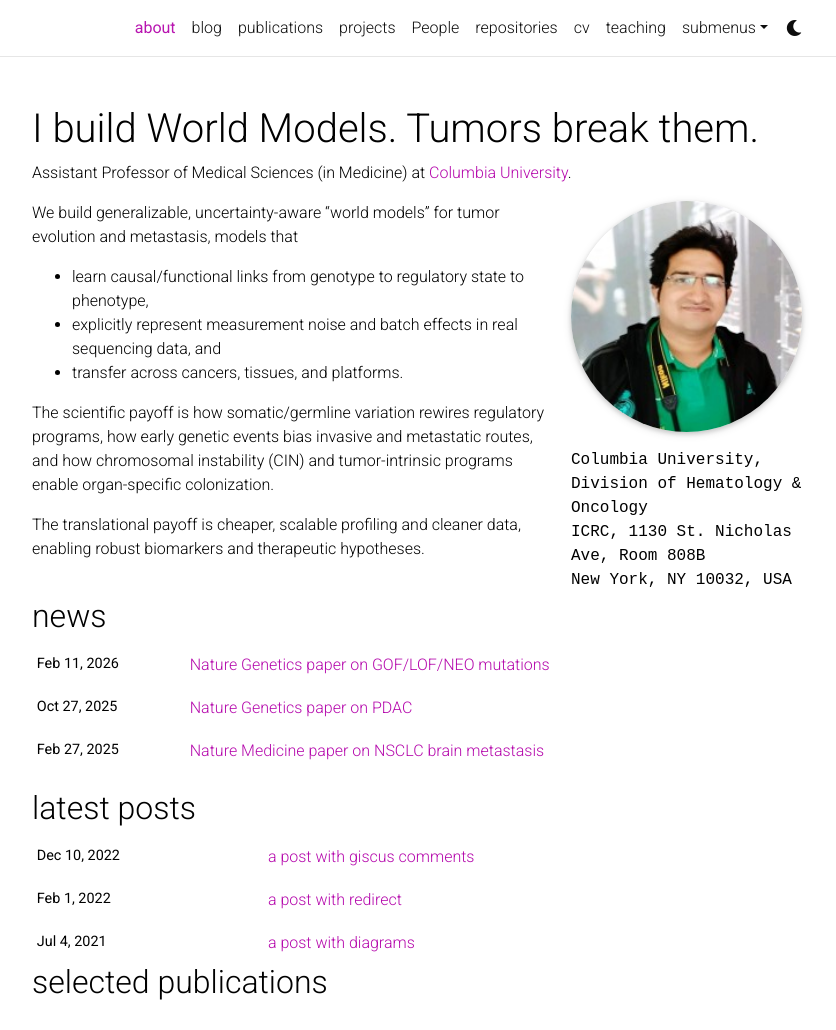
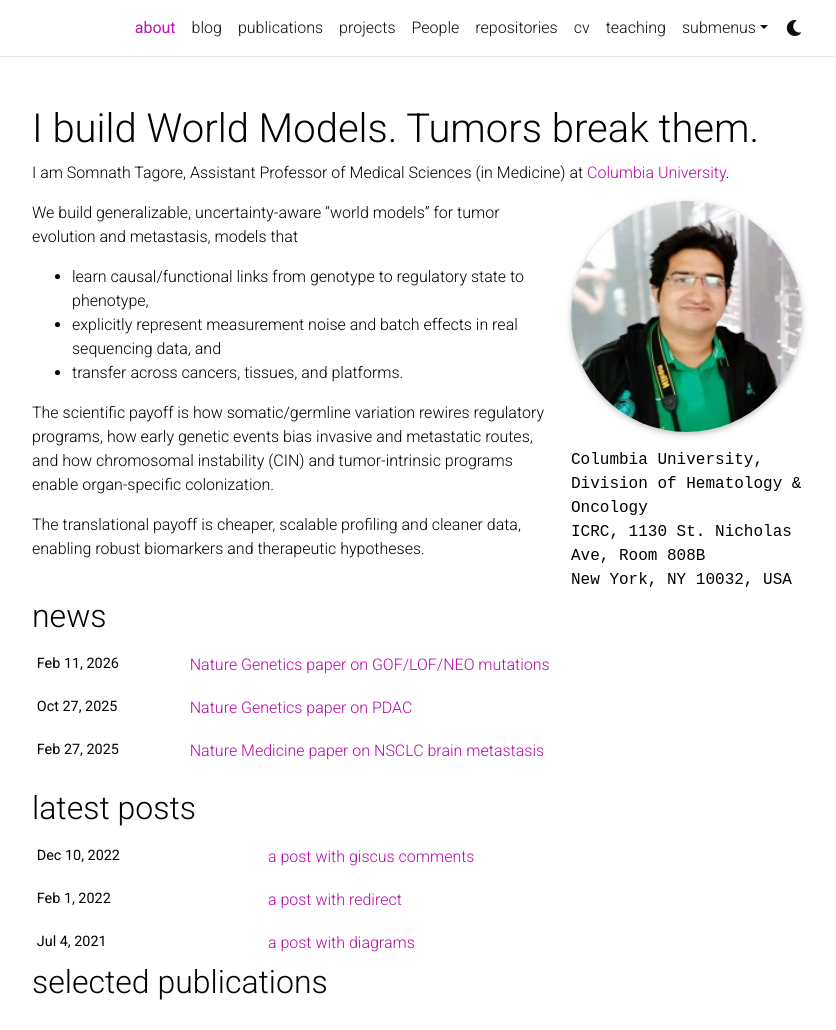
Before and after one commit to somnathtagore/somnathtagore.github.io, a Jekyll site: the page built from _pages/about.md, in a window 1280 px wide and 1338 px high, cut to the strip 0-1030 px from the top of the window. Shown: the whole strip, without its empty margins (223-1059 px from the left). Built offline with Jekyll 4.4.1, drawn with Linux system fonts in a browser that asks for light colours; full-size pictures stand in for the smaller copies a plugin makes; comment, search, counter and statistics services are not loaded; a style sheet for code colours, icons or effects is not loaded.

Commit message:
Update about.md

```diff
--- a/_pages/about.md
+++ b/_pages/about.md
@@ -2,7 +2,7 @@
 layout: about
 title: about
 permalink: /
-subtitle: Assistant Professor of Medical Sciences (in Medicine) at <a href='#'>Columbia University</a>.
+subtitle: I am Somnath Tagore, Assistant Professor of Medical Sciences (in Medicine) at <a href='#'>Columbia University</a>.
 
 profile:
   align: right
```
